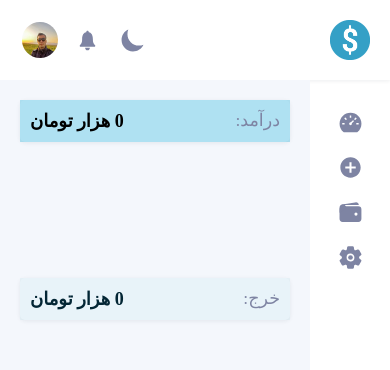
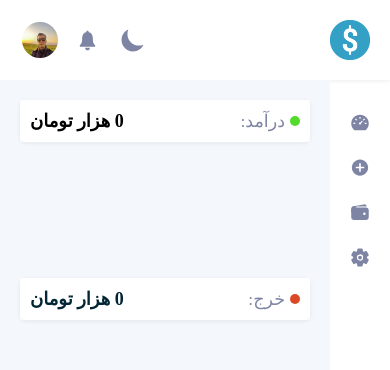
Before and after one commit to donyavirad/expence-tracker, a React (Create React App) app: page / in a window 390 px wide. Shown: the top 370 px of the page. Built offline with nearby package versions, Linux system fonts and the light colour scheme; no server answers.

Commit message:
add color green and red to income and expend element. history element list changed style.

```diff
--- a/src/App.scss
+++ b/src/App.scss
@@ -4,6 +4,10 @@
     --text-color: #7E84A3;
     --shadow-color:#15223214;
     --background: #F4F7FC;
+    --expend:rgb(219, 74, 38);
+    --income:rgb(83, 218, 42);
+    --list-color-odd: rgb(231, 234, 235);
+    --list-color-even: rgb(243, 245, 247);
     --blue1: #e8f3f9;
     --blue2: #afe1f2;
     --blue3: #34a0c6;
--- a/src/components/Expend/Expend.js
+++ b/src/components/Expend/Expend.js
@@ -30,7 +30,7 @@ const Expend = () =>{
         <div className="expend">
             <Card>
                 <div className="expend-content">
-                    <h3>
+                    <h3 className="expend-element">
                         خرج:
                     </h3>
                     <span>
--- a/src/components/Expend/Expend.scss
+++ b/src/components/Expend/Expend.scss
@@ -1,12 +1,15 @@
 .expend{
     width: 100%;
-    background: var(--blue1);
+    background: var(--white);
     &-content{
         display: flex;
         justify-content: space-between;
         > h3 {
+            display: flex;
+            align-items: center;
             font-weight: normal;
             color: var(--text-color);
+
         }
         > span{
             font-weight: bold;
@@ -14,4 +17,15 @@
             color: var(--blue5);
         }
     }
+
+    &-element{
+        &::before{
+            content: "";
+            width: 1rem;
+            height: 1rem;
+            border-radius: 50%;
+            margin-left: .5rem;
+            background: var(--expend);
+        }
+    }
 }
--- a/src/components/History/History.scss
+++ b/src/components/History/History.scss
@@ -29,20 +29,28 @@
         &:first-child{
             margin-top: 1rem;
         }
+        &:nth-child(odd){
+            background-color: var(--list-color-odd);
+        }
+        &:nth-child(even){
+            background-color: var(--list-color-even);
+        }
         &-desc{
+            display: flex;
+            align-items: center;
             color: var(--text-color);
         }
         &-price{
             color: var(--text-color);
             font-weight: bold;
+            &-income{
+                color: var(--income);
+            }
+            &-expend{
+                color: var(--expend);
+            }
         }
 
     }
 
 }
-.border-income{
-    background: var(--blue2);
-}
-.border-expence {
-    background: var(--blue1);
-}
--- a/src/components/HistoryItem/HistoryItem.js
+++ b/src/components/HistoryItem/HistoryItem.js
@@ -1,8 +1,8 @@
 import React from "react"
 const HistoryItem = (props)=>{
     return(
-        <li className={props.status === "income" ? "history-item border-income": "history-item border-expence"}>
-            <span className="history-item-desc">{props.description}</span>
+        <li className="history-item">
+            <span className={props.status === "income" ? "history-item-desc income-element" : "history-item-desc expend-element"}>{props.description}</span>
             <span className="history-item-price">{props.price} هزار تومان</span>
         </li>
     )
--- a/src/components/Income/Income.js
+++ b/src/components/Income/Income.js
@@ -28,7 +28,7 @@ const Income = () =>{
         <div className="income">
             <Card>
                 <div className="income-content">
-                    <h3>
+                    <h3 className="income-element">
                         درآمد:
                     </h3>
                     <span>
--- a/src/components/Income/Income.scss
+++ b/src/components/Income/Income.scss
@@ -1,17 +1,30 @@
 .income{
     width: 100%;
-    background: var(--blue2);
+    background: var(--white);
     &-content{
         display: flex;
         justify-content: space-between;
         > h3 {
+            display: flex;
+            align-items: center;
             font-weight: normal;
             color: var(--text-color);
+
         }
         > span{
             font-weight: bold;
             font-size: 1.8rem;
         }
     }
+    &-element{
+        &::before{
+            content: "";
+            width: 1rem;
+            height: 1rem;
+            border-radius: 50%;
+            margin-left: .5rem;
+            background: var(--income);
+        }
+    }
 
 }
--- a/src/components/Navbar/Navbar.scss
+++ b/src/components/Navbar/Navbar.scss
@@ -50,9 +50,9 @@
 
 @media only screen and (max-width: 992px){
     .navbar{
-        width: 8rem;
+        width: 6rem;
         &-container{
-            width: 8rem;
+            width: 6rem;
         }
         &-item{
             &-link{
```
